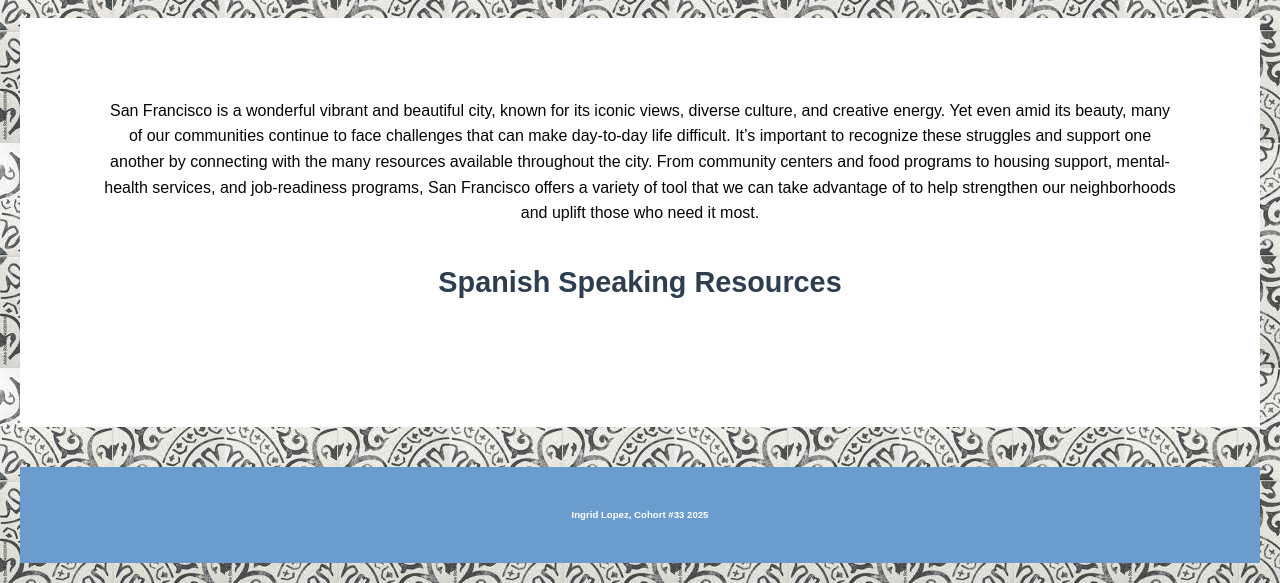
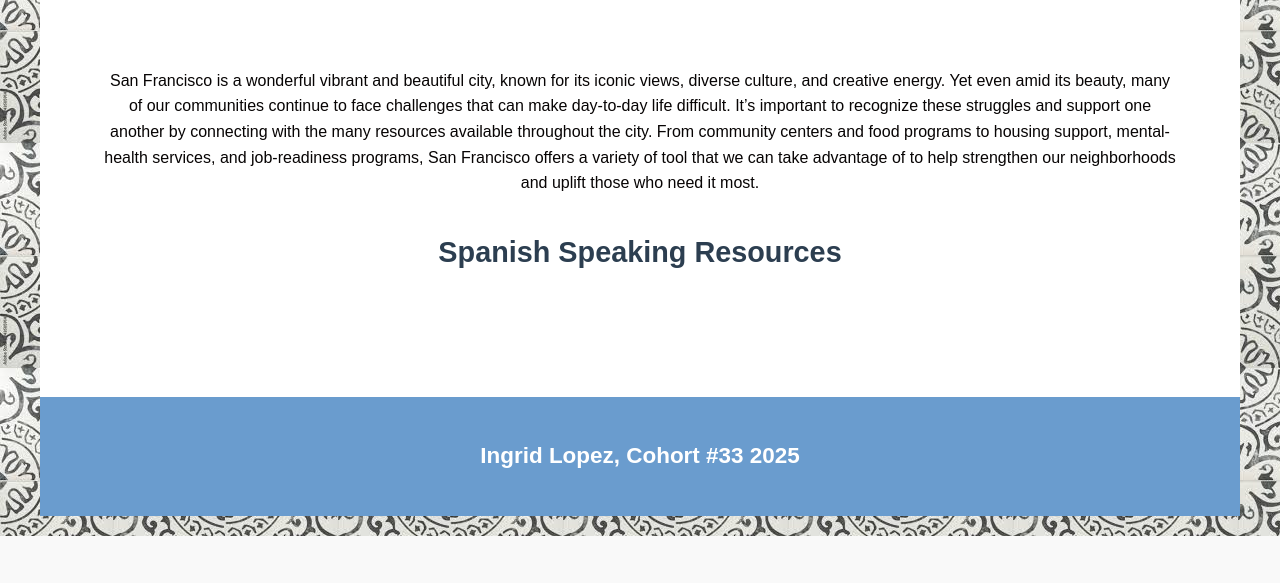
Before and after one commit to ingridlopezvd-eng/Web.app.com, a plain HTML site: page index.html in a window 1280 px wide. Shown: the part 757-1340 px from the top of the page. After the commit the page ends 1293 px from the top, so only its background shows below. Drawn offline with Linux system fonts and the light colour scheme; no server answers.

Commit message:
add container and background image

```diff
--- a/index.html
+++ b/index.html
@@ -1,6 +1,5 @@
-<!DOCTYPE html>
+<!doctype html>
 <html lang="en">
-
   <head>
     <meta charset="UTF-8">
     <meta name="viewport" content="width=device-width, initial-scale=1.0">
@@ -9,35 +8,33 @@
   </head>
 
   <body class="landing">
-  <nav> </nav>
+    <nav></nav>
     <header class="my-container">
-    <img src="La.mission.png" class="img-fluid" alt="La Mission Logo">
+      <img src="La.mission.png" class="" alt="La Mission Logo">
       <h1>Community Resources in San Francisco</h1>
     </header>
     <main class="my-container">
       <article>
-      <p>San Francisco is a wonderful vibrant and beautiful city, known for its iconic views, diverse culture, and
-        creative
-        energy. Yet even amid its beauty, many of our communities
-        continue to face challenges that can make day-to-day life difficult. It’s important to recognize these struggles
-        and
-        support one another by connecting with the many resources
-        available throughout the city. From community centers and food programs to housing support, mental-health
-        services,
-        and job-readiness programs, San Francisco offers a variety
-        of tool that we can take advantage of to help strengthen our neighborhoods and uplift those who need it most.
+        <p>
+          San Francisco is a wonderful vibrant and beautiful city, known for its
+          iconic views, diverse culture, and creative energy. Yet even amid its
+          beauty, many of our communities continue to face challenges that can
+          make day-to-day life difficult. It’s important to recognize these
+          struggles and support one another by connecting with the many
+          resources available throughout the city. From community centers and
+          food programs to housing support, mental-health services, and
+          job-readiness programs, San Francisco offers a variety of tool that we
+          can take advantage of to help strengthen our neighborhoods and uplift
+          those who need it most.
         </p>
         <h2>Spanish Speaking Resources</h2>
-      <div id="resources"> </div>
+        <div id="resources"></div>
       </article>
     </main>
 
-
-
-  <footer>
-    <h6>Ingrid Lopez, Cohort #33 2025</h6>
+    <footer class="my-container">
+      <h3>Ingrid Lopez, Cohort #33 2025</h3>
     </footer>
     <script src="script.js"></script>
   </body>
-
 </html>
--- a/style.css
+++ b/style.css
@@ -14,8 +14,12 @@ h2 {
   padding: 0px;
 }
 .landing header {
+  margin: 0 auto;
   text-align: center;
   position: relative;
+}
+.landing header img {
+  width: 100%;
 }
 .landing h1 {
   position: absolute;
@@ -37,12 +41,11 @@ p {
 }
 
 main.my-container {
-  /* max-width: 900px; */
-  margin: 30px auto;
-  padding: 0 20px;
+  padding: 0;
   text-align: center;
   background-color: white;
 }
+
 article {
   padding: 4rem;
 }
@@ -69,7 +72,9 @@ h2 {
   border-radius: 12px;
   padding: 15px;
   box-shadow: 0 4px 12px rgba(0, 0, 0, 0.1);
-  transition: transform 0.3s ease, box-shadow 0.3s ease;
+  transition:
+    transform 0.3s ease,
+    box-shadow 0.3s ease;
 }
 
 .card:hover {
@@ -116,11 +121,13 @@ h2 {
 }
 
 /* ===== Footer ===== */
-footer {
+footer.my-container {
+  width: 100%;
   text-align: center;
-  padding: 20px 0;
-  margin-top: 40px;
+  padding: 1.5rem 0;
+  /* margin-top: 40px; */
+  margin: 0 auto;
   background: #6a9cce;
   color: white;
-  font-size: 0.9rem;
+  font-size: 1.2rem;
 }
```
Lines whose indentation alone changed are shown as unchanged.
